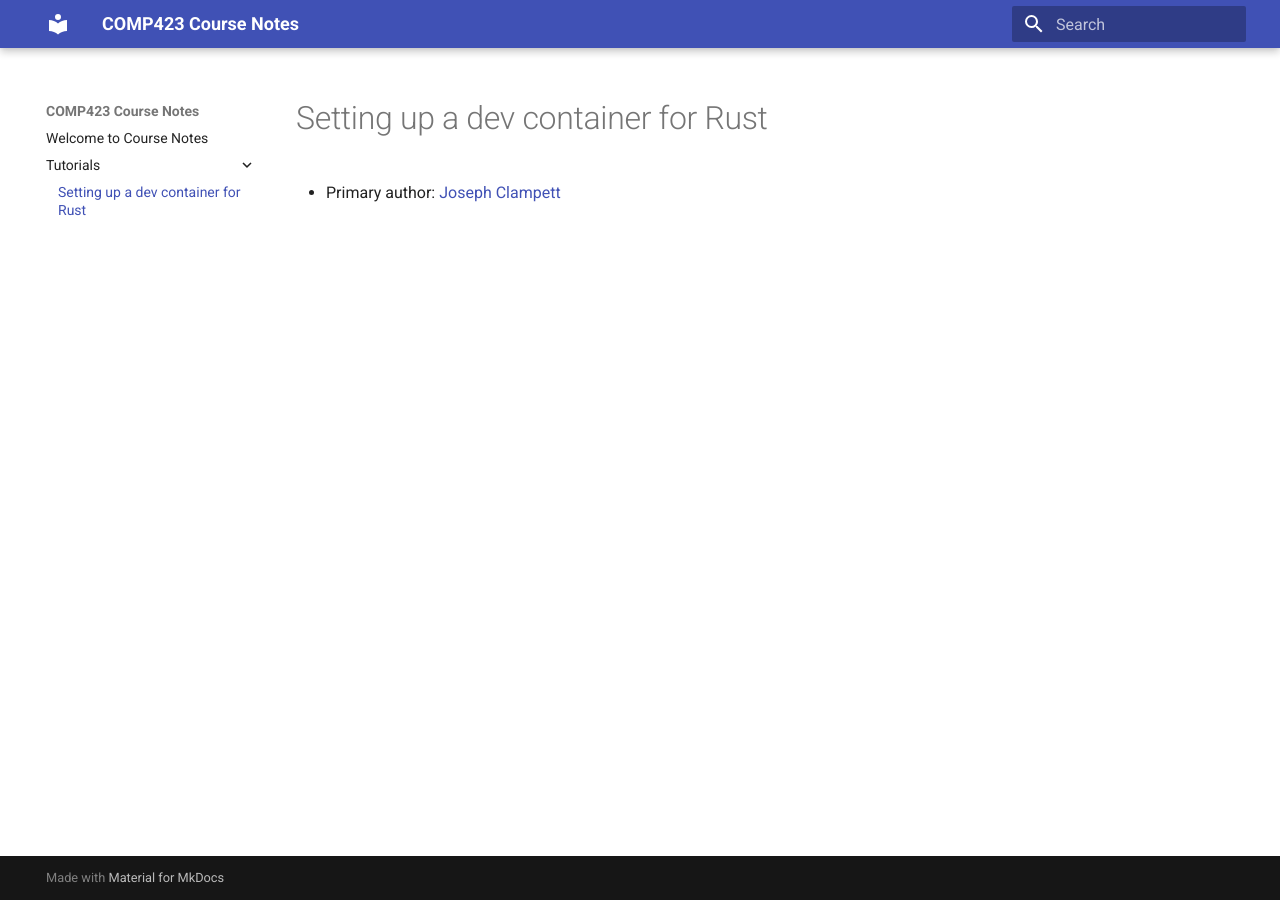
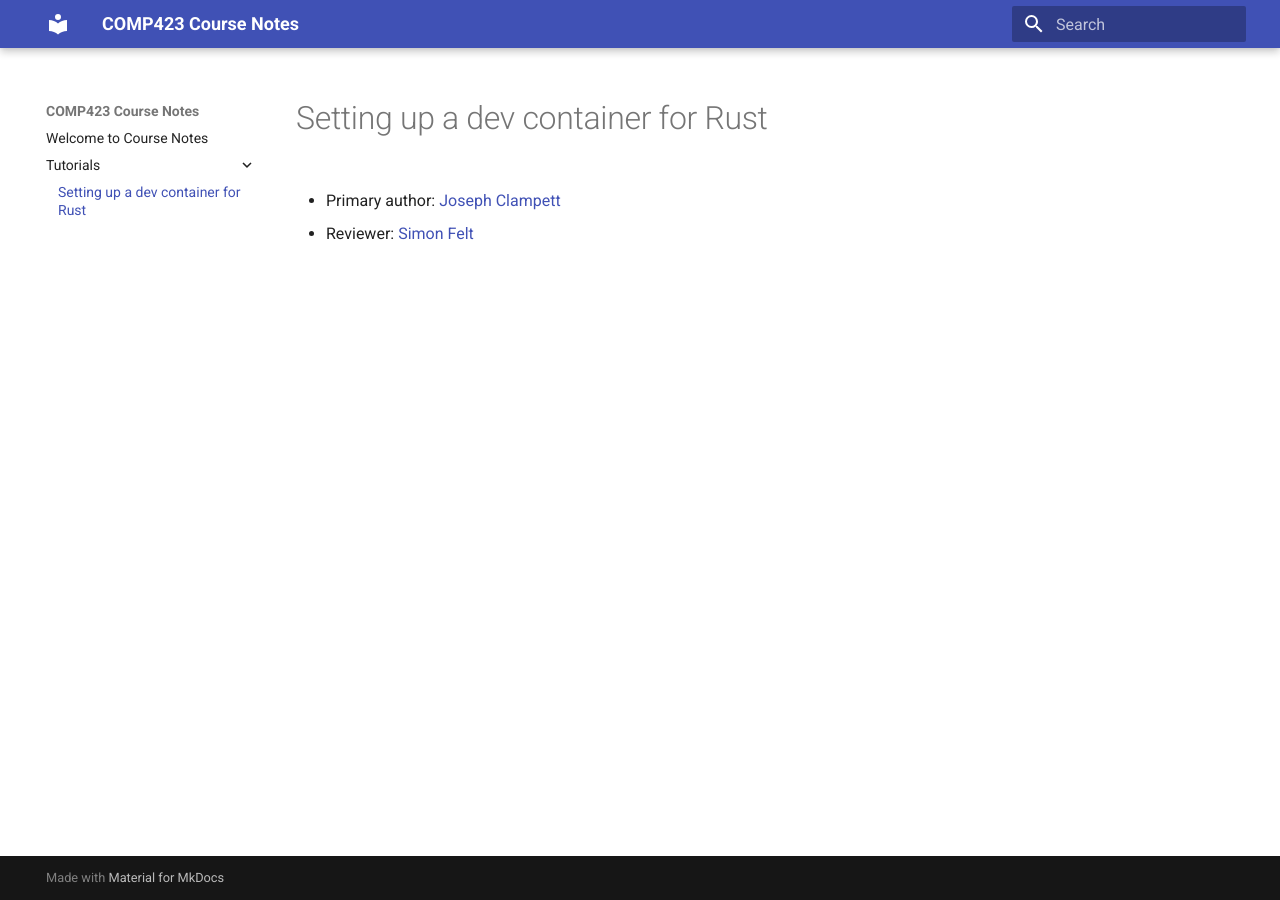
Before and after one commit to josephclampett-education/comp423-course-notes, an MkDocs documentation site: the page built from docs/tutorials/rust-setup.md, in a window 1280 px wide. Built offline with MkDocs 1.6.1 and Material for MkDocs 9.7.7, drawn with Linux system fonts in a browser that asks for light colours.

Commit message:
Edits branch set up

```diff
--- a/docs/tutorials/rust-setup.md
+++ b/docs/tutorials/rust-setup.md
@@ -1,3 +1,5 @@
 # Setting up a dev container for Rust
 
 * Primary author: [Joseph Clampett](https://github.com/josephclampett-education)
+
+* Reviewer: [Simon Felt](https://github.com/simofel)
```
